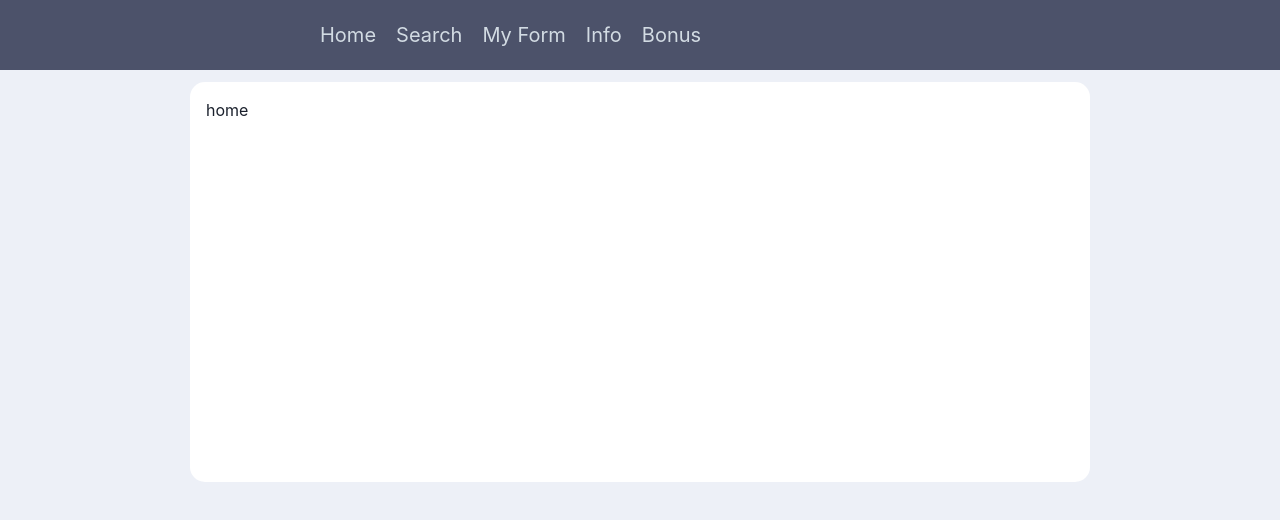
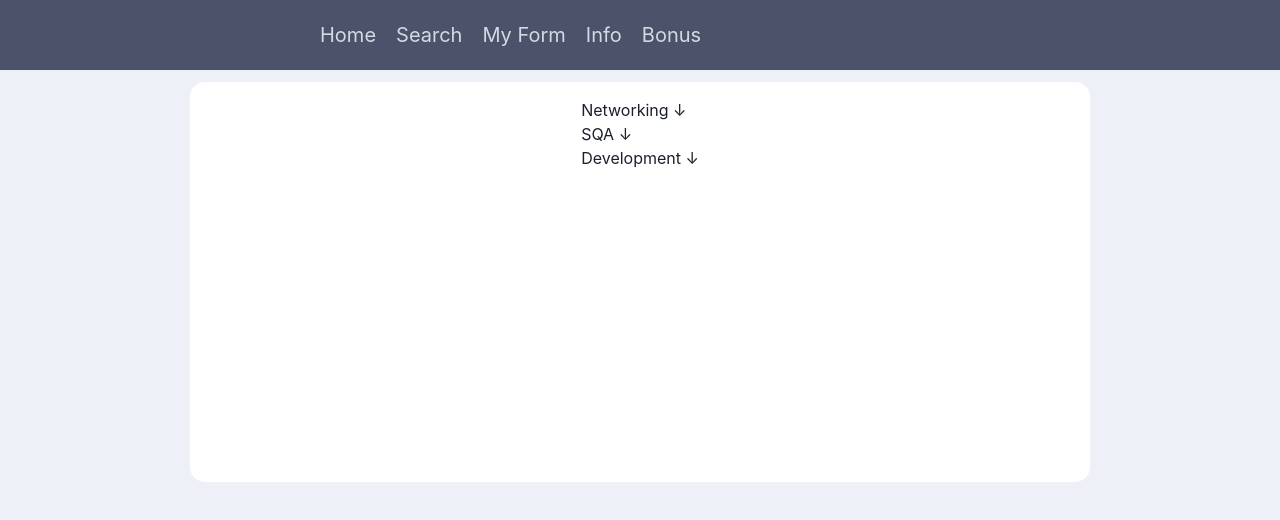
Before and after one commit to RakibRahman/task-prolific-analytics, a React (Create React App) app: page /bonus in a window 1280 px wide. Shown: the top 520 px of the page. Built offline with nearby package versions, Linux system fonts and the light colour scheme.

Commit message:
basic dropdown done

```diff
--- a/package.json
+++ b/package.json
@@ -6,6 +6,8 @@
     "@chakra-ui/react": "^1.6.12",
     "@emotion/react": "^11.5.0",
     "@emotion/styled": "^11.3.0",
+    "@fortawesome/react-fontawesome": "^0.1.16",
+    "@syncfusion/ej2-react-dropdowns": "^19.3.48",
     "@testing-library/jest-dom": "^5.15.0",
     "@testing-library/react": "^10.4.9",
     "@testing-library/user-event": "^12.8.3",
--- a/src/App.js
+++ b/src/App.js
@@ -7,7 +7,7 @@ import Home from './components/Home';
 import Info from './components/Info/Info';
 import Search from './components/Search';
 import Form from './components/Form';
-import Bonus from './components/Bonus';
+import Bonus from './components/Bonus/Bonus';
 function App() {
   return (
     <ChakraProvider>
--- a/src/components/Bonus.js
+++ /dev/null
@@ -1,15 +0,0 @@
-import React from 'react';
-import { Box } from '@chakra-ui/react';
-
-const Bonus = () => {
-  React.useEffect(() => {
-    document.title = 'Bonus';
-  }, []);
-  return (
-    <Box w="900px" h="400px" bg="white" mx="auto" borderRadius="15px" p="4">
-      home
-    </Box>
-  );
-};
-
-export default Bonus;
--- /dev/null
+++ b/src/components/Bonus/Bonus.js
@@ -0,0 +1,23 @@
+import { useEffect } from 'react';
+import { Box, Flex } from '@chakra-ui/react';
+import { menuData } from './MenuJson';
+import Tree from './Tree';
+const Bonus = () => {
+  useEffect(() => {
+    document.title = 'Bonus';
+  }, []);
+
+  return (
+    <Box w="900px" h="400px" bg="white" mx="auto" borderRadius="15px" p="4">
+      <Flex justify="center">
+        <Box>
+          <Box>
+            <Tree data={menuData} />
+          </Box>
+        </Box>
+      </Flex>
+    </Box>
+  );
+};
+
+export default Bonus;
--- /dev/null
+++ b/src/components/Bonus/MenuJson.js
@@ -0,0 +1,58 @@
+export const menuData = [
+  {
+    key: '0',
+    label: 'Networking',
+    icon: 'fa fa-folder',
+    title: 'Documents Folder',
+    children: [],
+  },
+  {
+    key: '1',
+    label: 'SQA',
+    icon: 'fa fa-desktop',
+    title: 'Desktop Folder',
+    children: [],
+  },
+  {
+    key: '2',
+    label: 'Development',
+    icon: 'fa fa-download',
+    title: 'Downloads Folder',
+    children: [
+      {
+        key: '1-0',
+        label: 'Web Development',
+        icon: 'fa fa-file',
+        title: 'Documents Folder',
+        children: [
+          {
+            key: '1-02',
+            label: 'Front End',
+            icon: 'fa fa-file',
+            title: 'Documents Folder',
+            children: [
+              {
+                key: '1-20',
+                label: 'CSS',
+                icon: 'fa fa-file',
+                title: 'Documents Folder',
+              },
+              {
+                key: '1-40',
+                label: 'JavaScript',
+                icon: 'fa fa-file',
+                title: 'Documents Folder',
+              },
+            ],
+          },
+          {
+            key: '1-50',
+            label: 'Back End',
+            icon: 'fa fa-file',
+            title: 'Documents Folder',
+          },
+        ],
+      },
+    ],
+  },
+];
--- /dev/null
+++ b/src/components/Bonus/Tree.js
@@ -0,0 +1,40 @@
+import { FontAwesomeIcon } from '@fortawesome/react-fontawesome';
+import { useState } from 'react';
+import { Box, Flex, Text } from '@chakra-ui/react';
+const Tree = ({ data = [] }) => {
+  return (
+    <Box>
+      <Box>
+        {data.map(tree => (
+          <TreeNode node={tree} />
+        ))}
+      </Box>
+    </Box>
+  );
+};
+
+const TreeNode = ({ node }) => {
+  const [childVisible, setChildVisiblity] = useState(false);
+
+  const hasChild = node.children ? true : false;
+
+  return (
+    <Box>
+      <Box onClick={e => setChildVisiblity(v => !v)}>
+        <Box>
+          {node.label} {hasChild && <span>&#8595;</span>}
+        </Box>
+      </Box>
+
+      {hasChild && childVisible && (
+        <Box>
+          <Box ml="2">
+            <Tree data={node.children} />
+          </Box>
+        </Box>
+      )}
+    </Box>
+  );
+};
+
+export default Tree;
--- a/src/components/Info/useFetch.js
+++ b/src/components/Info/useFetch.js
@@ -8,6 +8,7 @@ export default function useFetch(url) {
       .then(data => {
         setData(data);
       });
+    // eslint-disable-next-line react-hooks/exhaustive-deps
   }, []);
 
   return {
```
Also changed, not shown: 1 other file (tests, documents, lock files or other folders).
